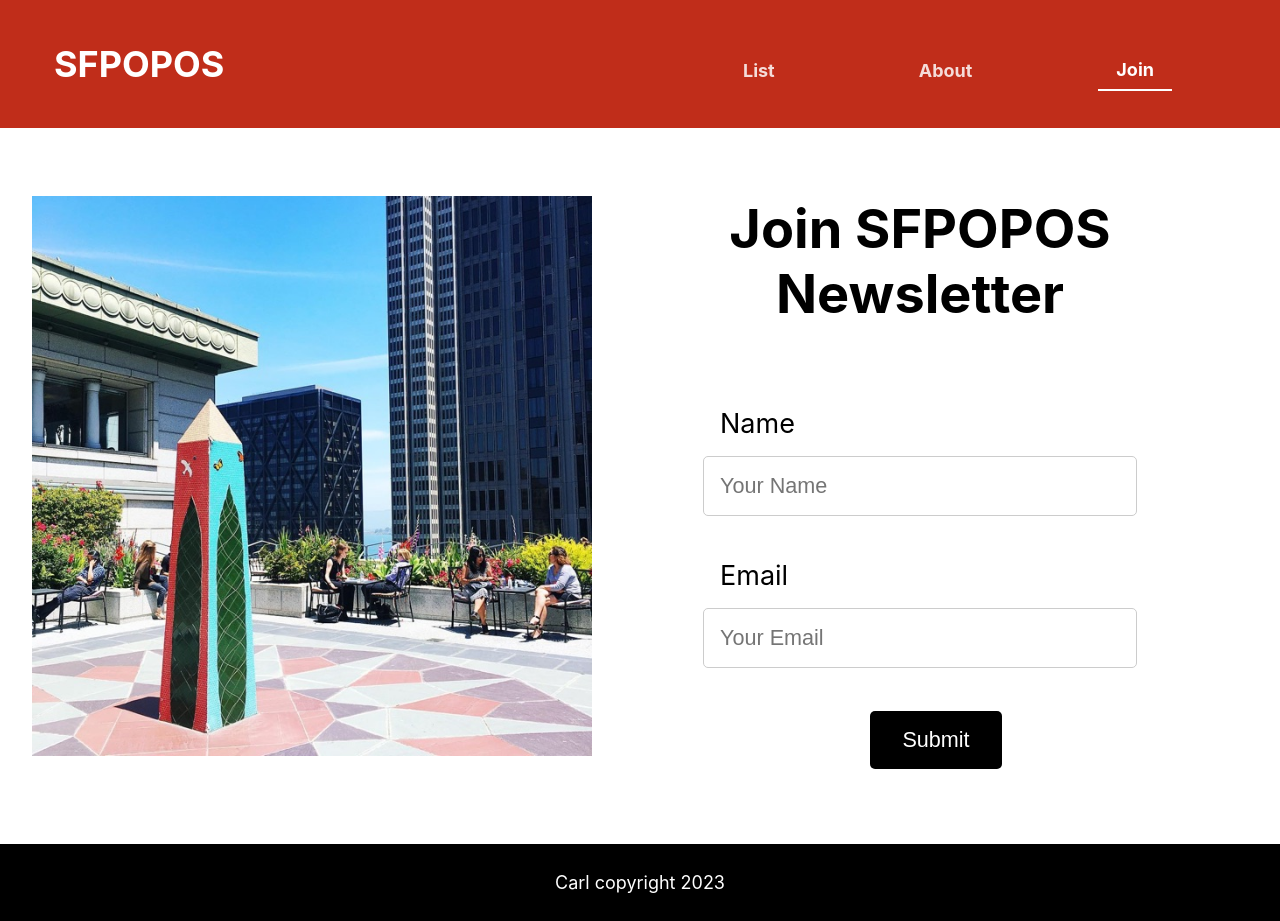
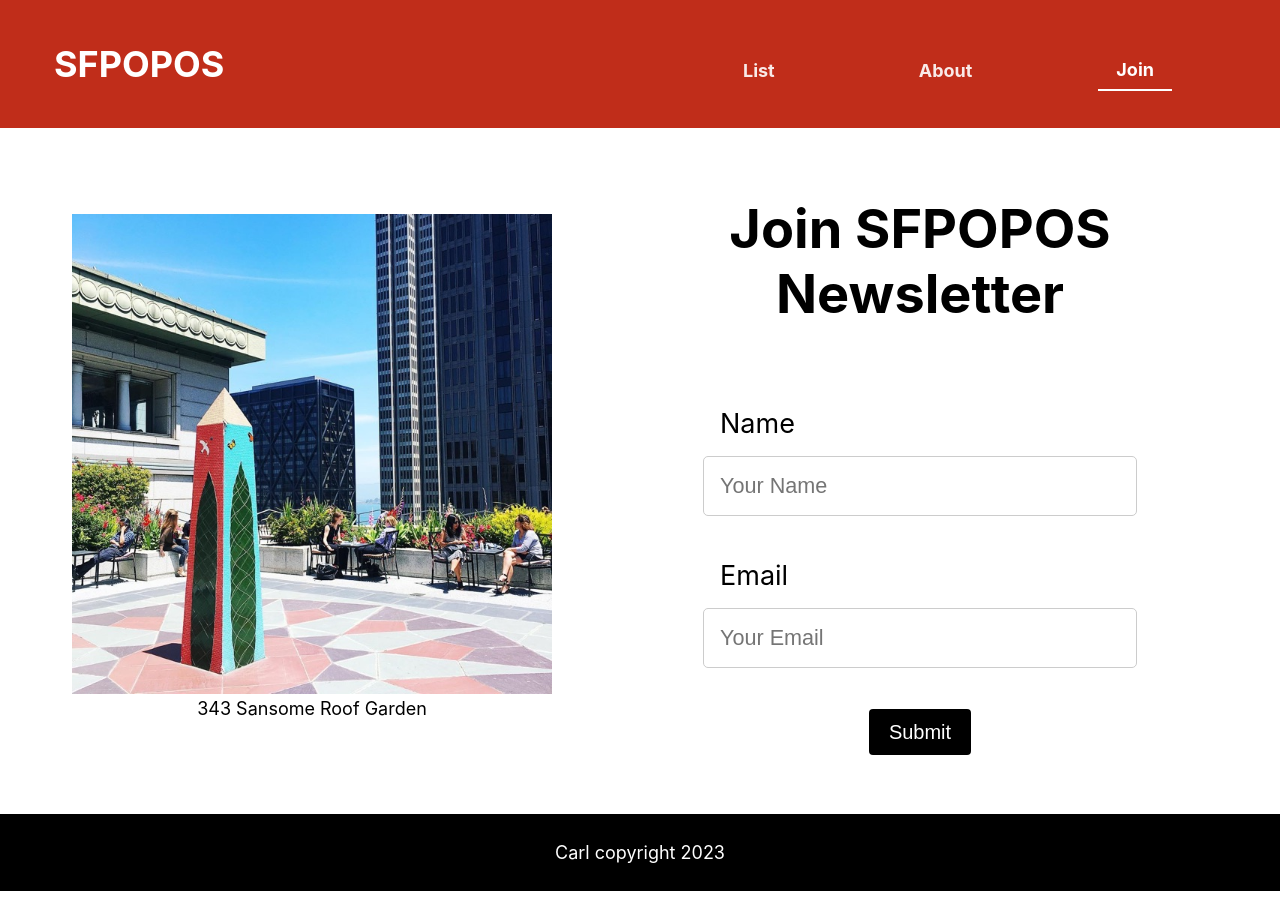
Before and after one commit to alexcrocha/ACS-2330-sfpopos-responsive, a React (Create React App) app: page /#/join in a window 1280 px wide. After the commit the page ends 891 px from the top, so only its background shows below. Built offline with nearby package versions, Linux system fonts and the light colour scheme.

Commit message:
Improve a11y

```diff
--- a/src/components/About/About.jsx
+++ b/src/components/About/About.jsx
@@ -7,11 +7,14 @@ function About() {
   const image = randomSite.images[0];
   const { title } = randomSite;
   return (
-    <div className="About">
-      <div className="About-image">
-        <img src={`${process.env.PUBLIC_URL}images/${image}`} alt={title} />
-      </div>
-      <div className="About-info">
+    <article className="About">
+      <section className="About-image">
+        <figure>
+          <img src={`${process.env.PUBLIC_URL}images/${image}`} alt={title} />
+          <figcaption>{title}</figcaption>
+        </figure>
+      </section>
+      <section className="About-info">
         <h1>About SFPOPOS</h1>
         <p>
           POPOS are publicly accessible spaces in
@@ -21,8 +24,8 @@ function About() {
           Francisco, POPOS mostly appear in the Downtown
           office district area.
         </p>
-      </div>
-    </div>
+      </section>
+    </article>
   );
 }
 
--- a/src/components/App.jsx
+++ b/src/components/App.jsx
@@ -8,10 +8,12 @@ import Footer from './Footer/Footer';
 function App() {
   return (
     <div className="App">
-      <div>
+      <header>
         <Title />
+      </header>
+      <main>
         <Outlet />
-      </div>
+      </main>
       <Footer />
     </div>
   );
--- a/src/components/Footer/Footer.jsx
+++ b/src/components/Footer/Footer.jsx
@@ -6,9 +6,7 @@ function Footer() {
   return (
     <footer className="Footer">
       <p>
-        Carl copyright
-        {' '}
-        {year}
+        {`Carl copyright ${year}`}
       </p>
     </footer>
   );
--- a/src/components/Join/Join.css
+++ b/src/components/Join/Join.css
@@ -52,20 +52,24 @@
   font-size: .8em;
 }
 
-
-.Join form input[type="submit"] {
+.Join form button[type="submit"] {
   background-color: #000;
   color: #fff;
   border: none;
   cursor: pointer;
   margin-top: 1.25em;
+  padding: 0.5rem 1.25rem;
+  font-size: 1.25rem;
+  line-height: 1.5;
+  text-align: center;
+  vertical-align: middle;
+  border-radius: 0.25rem;
+  outline: none;
 }
 
-.Join form input[type="submit"]:hover {
+.Join form button[type="submit"]:hover {
   background-color: #333;
 }
-
-
 
 @media screen and (max-width: 800px) {
   .Join {
--- a/src/components/Join/Join.jsx
+++ b/src/components/Join/Join.jsx
@@ -10,11 +10,14 @@ function Join() {
   const { title } = randomSite;
 
   return (
-    <div className="Join">
-      <div className="Join-image">
-        <img src={`${process.env.PUBLIC_URL}images/${image}`} alt={title} />
-      </div>
-      <div className="Join-info">
+    <article className="Join">
+      <section className="Join-image">
+        <figure>
+          <img src={`${process.env.PUBLIC_URL}images/${image}`} alt={title} />
+          <figcaption>{title}</figcaption>
+        </figure>
+      </section>
+      <section className="Join-info">
         <h1>Join SFPOPOS Newsletter</h1>
         <form>
           <label htmlFor="name">Name</label>
@@ -25,15 +28,16 @@ function Join() {
             className="submit"
             to="/"
           >
-            <input
+            <button
               type="submit"
-              value="Submit"
               onClick={(event) => event.preventDefault}
-            />
+            >
+              Submit
+            </button>
           </NavLink>
         </form>
-      </div>
-    </div>
+      </section>
+    </article>
   );
 }
 
--- a/src/components/POPOSDetails/POPOSDetails.jsx
+++ b/src/components/POPOSDetails/POPOSDetails.jsx
@@ -12,13 +12,13 @@ function POPOSDetails() {
   } = data[id];
 
   return (
-    <div className="POPOSDetails">
-      <div className="POPOSDetails-image">
+    <article className="POPOSDetails" aria-labelledby="popos-title">
+      <figure className="POPOSDetails-image">
         <img src={`${process.env.PUBLIC_URL}images/${images[0]}`} alt={title} />
-      </div>
+      </figure>
 
-      <div className="POPOSDetails-info">
-        <h1 className="POPOSDetails-title">{ title }</h1>
+      <section className="POPOSDetails-info">
+        <h1 className="POPOSDetails-title" id="popos-title">{ title }</h1>
         <p className="POPOSDetails-desc">{desc}</p>
         <p className="POPOSDetails-features">{ features.join(' ') }</p>
         <p className="POPOSDetails-hours">{hours}</p>
@@ -28,9 +28,8 @@ function POPOSDetails() {
           {' '}
           { geo.lon }
         </p>
-      </div>
-
-    </div>
+      </section>
+    </article>
   );
 }
 
--- a/src/components/POPOSList/POPOSList.jsx
+++ b/src/components/POPOSList/POPOSList.jsx
@@ -28,11 +28,12 @@ function POPOSList() {
           value={query}
           placeholder="search"
           onChange={(e) => setQuery(e.target.value)}
+          aria-label="Search for public spaces"
         />
       </form>
-      <div className="POPOSList">
+      <section className="POPOSList">
         {spaces}
-      </div>
+      </section>
     </>
   );
 }
--- a/src/components/POPOSSpace/POPOSSpace.css
+++ b/src/components/POPOSSpace/POPOSSpace.css
@@ -10,6 +10,10 @@
 
 .POPOSSpace:hover {
   box-shadow: 2px 2px 2px rgba(0, 0, 0, 0.2);
+}
+
+.POPOSSpace figure{
+  margin: 0;
 }
 
 .POPOSSpace img {
@@ -40,6 +44,7 @@
   text-align: right;
 }
 
-.POPOSSpace .POPOSSpace-info div {
+.POPOSSpace .POPOSSpace-info p {
   padding: 0.25em 0.5em;
+  margin: 0;
 }
--- a/src/components/POPOSSpace/POPOSSpace.jsx
+++ b/src/components/POPOSSpace/POPOSSpace.jsx
@@ -8,25 +8,25 @@ function POPOSSpace({
   name, image, address, hours, id,
 }) {
   return (
-    <div className="POPOSSpace">
+    <article className="POPOSSpace" aria-labelledby="space-title">
       <Link
         className="POPOSSpace-link"
         to={`/details/${id}`}
       >
-        <img
-          src={`${process.env.PUBLIC_URL}images/${image}`}
-          // width="300"
-          // height="300"
-          alt="Hello"
-        />
+        <figure>
+          <img
+            src={`${process.env.PUBLIC_URL}images/${image}`}
+            alt={name}
+          />
+        </figure>
 
-        <h1>{ name }</h1>
-        <div className="POPOSSpace-info">
-          <div>{address}</div>
-          <div className="hours">{hours}</div>
-        </div>
+        <h1 id="space-title">{ name }</h1>
+        <section className="POPOSSpace-info">
+          <p>{address}</p>
+          <p className="hours">{hours}</p>
+        </section>
       </Link>
-    </div>
+    </article>
   );
 }
 
--- a/src/components/Title/Title.css
+++ b/src/components/Title/Title.css
@@ -22,7 +22,7 @@
 .nav-links a {
   display: inline-block;
   padding: 0.5em 1em;
-  color: rgba(255, 255, 255, 0.835);
+  color: rgba(255, 255, 255, 0.9);
   font-weight: bold;
   text-decoration: none;
   margin: 0 3em;
--- a/src/components/Title/Title.jsx
+++ b/src/components/Title/Title.jsx
@@ -6,9 +6,9 @@ import './Title.css';
 
 function Title() {
   return (
-    <div className="Title">
+    <header className="Title">
       <h1>SFPOPOS</h1>
-      <div className="nav-links">
+      <nav className="nav-links" aria-label="Main navigation">
         <NavLink
           className={({ isActive }) => (isActive ? 'nav-link-active' : 'nav-link')}
           to="/"
@@ -28,8 +28,8 @@ function Title() {
           Join
         </NavLink>
         {/* <RandomSpace /> */}
-      </div>
-    </div>
+      </nav>
+    </header>
   );
 }
 
```
